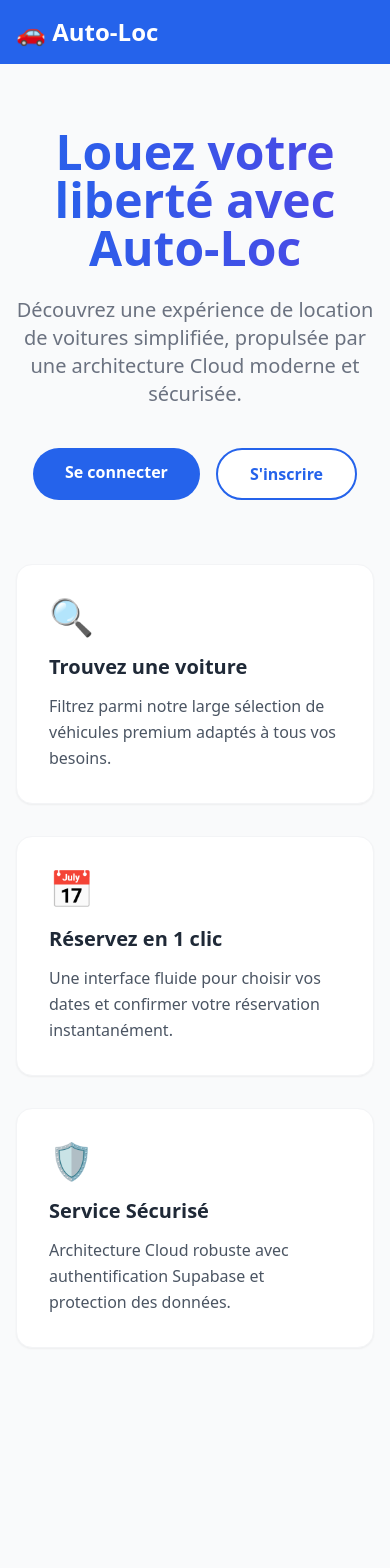
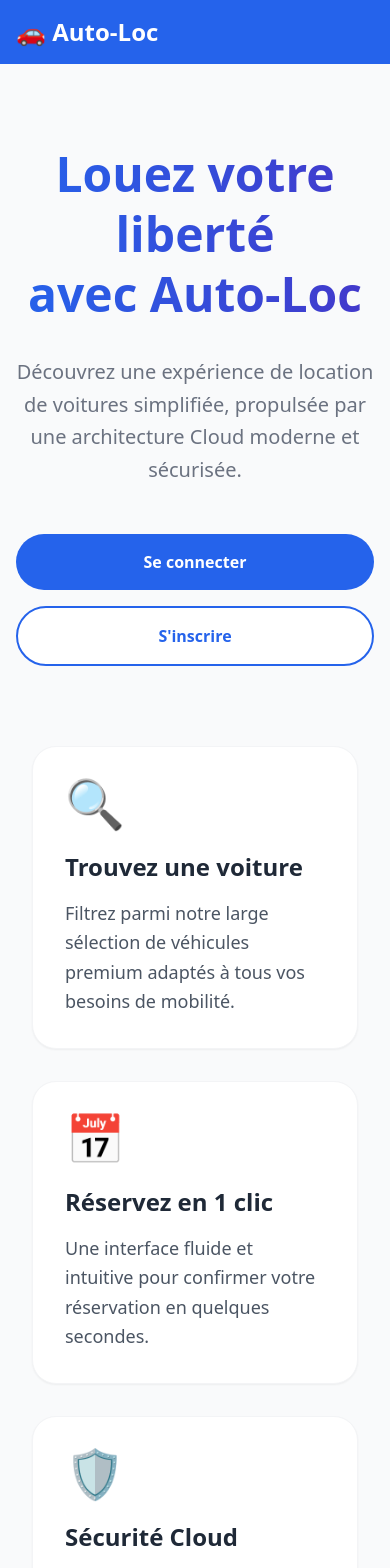
Before and after one commit to Amel-ved/Auto-Loc-Project-, a Next.js app: page / in a window 390 px wide. Shown: the top 1568 px of the page. Before the commit the page ends 1412 px from the top, so only its background shows below. Built offline with nearby package versions, Linux system fonts and the light colour scheme.

Commit message:
Final polish of page.tsx: responsive design and layout fixes

```diff
--- a/app/page.tsx
+++ b/app/page.tsx
@@ -2,55 +2,55 @@
 
 export default function Home() {
   return (
-    <div className="space-y-16 py-12">
-      {/* Hero Section avec Gradient */}
-      <section className="text-center space-y-6">
-        <h2 className="text-5xl font-extrabold text-transparent bg-clip-text bg-gradient-to-r from-blue-600 to-indigo-600 mb-4">
-          Louez votre liberté avec Auto-Loc
+    <div className="space-y-20 py-16">
+      {/* Hero Section avec Gradient et Animation subtile */}
+      <section className="text-center space-y-8">
+        <h2 className="text-5xl md:text-6xl font-extrabold text-transparent bg-clip-text bg-gradient-to-r from-blue-600 to-indigo-700 leading-tight inline-block">
+          Louez votre liberté <br /> avec Auto-Loc
         </h2>
-        <p className="text-xl text-gray-500 max-w-2xl mx-auto">
+        <p className="text-xl text-gray-500 max-w-2xl mx-auto leading-relaxed">
           Découvrez une expérience de location de voitures simplifiée,
           propulsée par une architecture Cloud moderne et sécurisée.
         </p>
-        <div className="flex gap-4 justify-center pt-4">
+        <div className="flex flex-col sm:flex-row gap-4 justify-center pt-4">
           <Link
             href="/auth/login"
-            className="bg-blue-600 text-white px-8 py-3 rounded-full font-semibold hover:bg-blue-700 hover:shadow-lg transition-all transform hover:-translate-y-1"
+            className="bg-blue-600 text-white px-10 py-4 rounded-full font-bold hover:bg-blue-700 hover:shadow-xl transition-all transform hover:-translate-y-1 text-center"
           >
             Se connecter
           </Link>
           <Link
             href="/auth/register"
-            className="bg-white text-blue-600 border-2 border-blue-600 px-8 py-3 rounded-full font-semibold hover:bg-blue-50 transition-all transform hover:-translate-y-1"
+            className="bg-white text-blue-600 border-2 border-blue-600 px-10 py-4 rounded-full font-bold hover:bg-blue-50 transition-all transform hover:-translate-y-1 text-center"
           >
             S&apos;inscrire
           </Link>
         </div>
       </section>
 
-      {/* Features Grid avec Glassmorphism */}
-      <section className="grid grid-cols-1 md:grid-cols-3 gap-8">
-        <div className="group bg-white p-8 rounded-2xl shadow-sm border border-gray-100 hover:shadow-xl transition-all duration-300">
-          <div className="text-4xl mb-4 transform group-hover:scale-110 transition-transform">🔍</div>
-          <h3 className="text-xl font-bold mb-3 text-gray-800">Trouvez une voiture</h3>
-          <p className="text-gray-600 leading-relaxed">
-            Filtrez parmi notre large sélection de véhicules premium adaptés à tous vos besoins.
+      {/* Features Grid - Architecture Cloud */}
+      <section className="grid grid-cols-1 md:grid-cols-3 gap-8 px-4">
+        <div className="group bg-white p-8 rounded-3xl shadow-sm border border-gray-100 hover:shadow-2xl transition-all duration-300">
+          <div className="text-5xl mb-6 transform group-hover:scale-110 transition-transform duration-300">🔍</div>
+          <h3 className="text-2xl font-bold mb-4 text-gray-800">Trouvez une voiture</h3>
+          <p className="text-gray-600 leading-relaxed text-lg">
+            Filtrez parmi notre large sélection de véhicules premium adaptés à tous vos besoins de mobilité.
           </p>
         </div>
 
-        <div className="group bg-white p-8 rounded-2xl shadow-sm border border-gray-100 hover:shadow-xl transition-all duration-300">
-          <div className="text-4xl mb-4 transform group-hover:scale-110 transition-transform">📅</div>
-          <h3 className="text-xl font-bold mb-3 text-gray-800">Réservez en 1 clic</h3>
-          <p className="text-gray-600 leading-relaxed">
-            Une interface fluide pour choisir vos dates et confirmer votre réservation instantanément.
+        <div className="group bg-white p-8 rounded-3xl shadow-sm border border-gray-100 hover:shadow-2xl transition-all duration-300">
+          <div className="text-5xl mb-6 transform group-hover:scale-110 transition-transform duration-300">📅</div>
+          <h3 className="text-2xl font-bold mb-4 text-gray-800">Réservez en 1 clic</h3>
+          <p className="text-gray-600 leading-relaxed text-lg">
+            Une interface fluide et intuitive pour confirmer votre réservation en quelques secondes.
           </p>
         </div>
 
-        <div className="group bg-white p-8 rounded-2xl shadow-sm border border-gray-100 hover:shadow-xl transition-all duration-300">
-          <div className="text-4xl mb-4 transform group-hover:scale-110 transition-transform">🛡️</div>
-          <h3 className="text-xl font-bold mb-3 text-gray-800">Service Sécurisé</h3>
-          <p className="text-gray-600 leading-relaxed">
-            Architecture Cloud robuste avec authentification Supabase et protection des données.
+        <div className="group bg-white p-8 rounded-3xl shadow-sm border border-gray-100 hover:shadow-2xl transition-all duration-300">
+          <div className="text-5xl mb-6 transform group-hover:scale-110 transition-transform duration-300">🛡️</div>
+          <h3 className="text-2xl font-bold mb-4 text-gray-800">Sécurité Cloud</h3>
+          <p className="text-gray-600 leading-relaxed text-lg">
+            Vos données sont protégées par l&apos;authentification Supabase et une architecture hautement sécurisée.
           </p>
         </div>
       </section>
```
